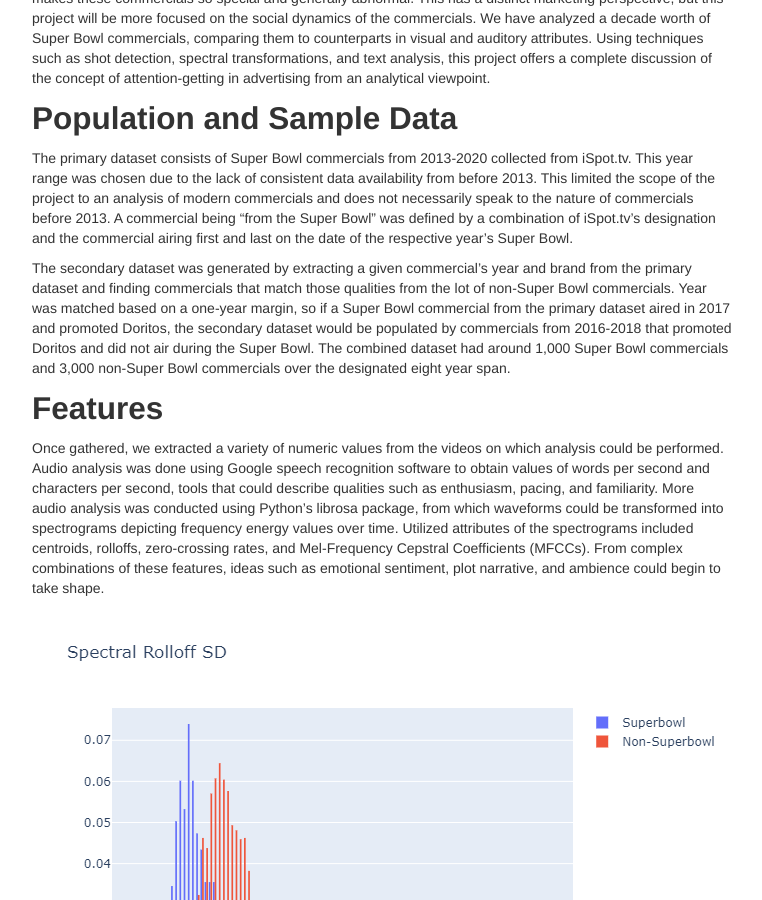
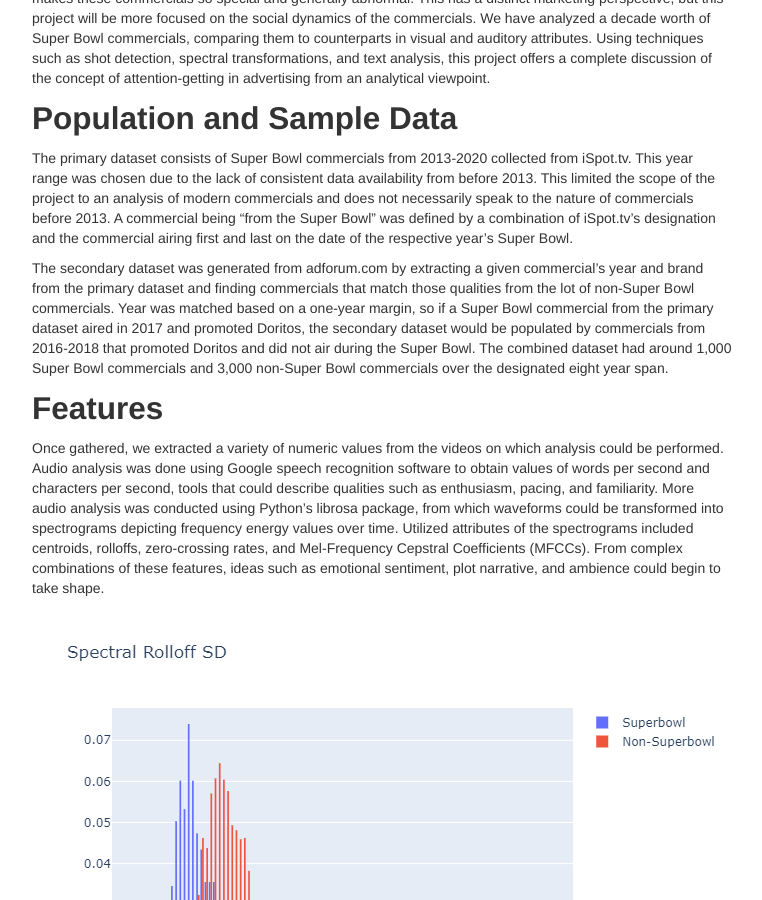
Before and after one commit to Furbeh/SuperBowlCapstoneWebPage, a Jekyll site: the page built from index.md, in a window 1280 px wide and 900 px high, scrolled down 384 px. Shown: the whole window, without its empty margins (258-1020 px from the left). Built offline with Jekyll 4.4.1, drawn with Linux system fonts in a browser that asks for light colours.

Commit message:
final update

```diff
--- a/index.md
+++ b/index.md
@@ -13,7 +13,7 @@ To generate these results, we analyzed quantitative differences between televisi
 
 The primary dataset consists of Super Bowl commercials from 2013-2020 collected from iSpot.tv. This year range was chosen due to the lack of consistent data availability from before 2013. This limited the scope of the project to an analysis of modern commercials and does not necessarily speak to the nature of commercials before 2013. A commercial being “from the Super Bowl” was defined by a combination of iSpot.tv’s designation and the commercial airing first and last on the date of the respective year’s Super Bowl.
 
-The secondary dataset was generated by extracting a given commercial’s year and brand from the primary dataset and finding commercials that match those qualities from the lot of non-Super Bowl commercials. Year was matched based on a one-year margin, so if a Super Bowl commercial from the primary dataset aired in 2017 and promoted Doritos, the secondary dataset would be populated by commercials from 2016-2018 that promoted Doritos and did not air during the Super Bowl. The combined dataset had around 1,000 Super Bowl commercials and 3,000 non-Super Bowl commercials over the designated eight year span.
+The secondary dataset was generated from adforum.com by extracting a given commercial’s year and brand from the primary dataset and finding commercials that match those qualities from the lot of non-Super Bowl commercials. Year was matched based on a one-year margin, so if a Super Bowl commercial from the primary dataset aired in 2017 and promoted Doritos, the secondary dataset would be populated by commercials from 2016-2018 that promoted Doritos and did not air during the Super Bowl. The combined dataset had around 1,000 Super Bowl commercials and 3,000 non-Super Bowl commercials over the designated eight year span.
 
 
 ## Features
```
